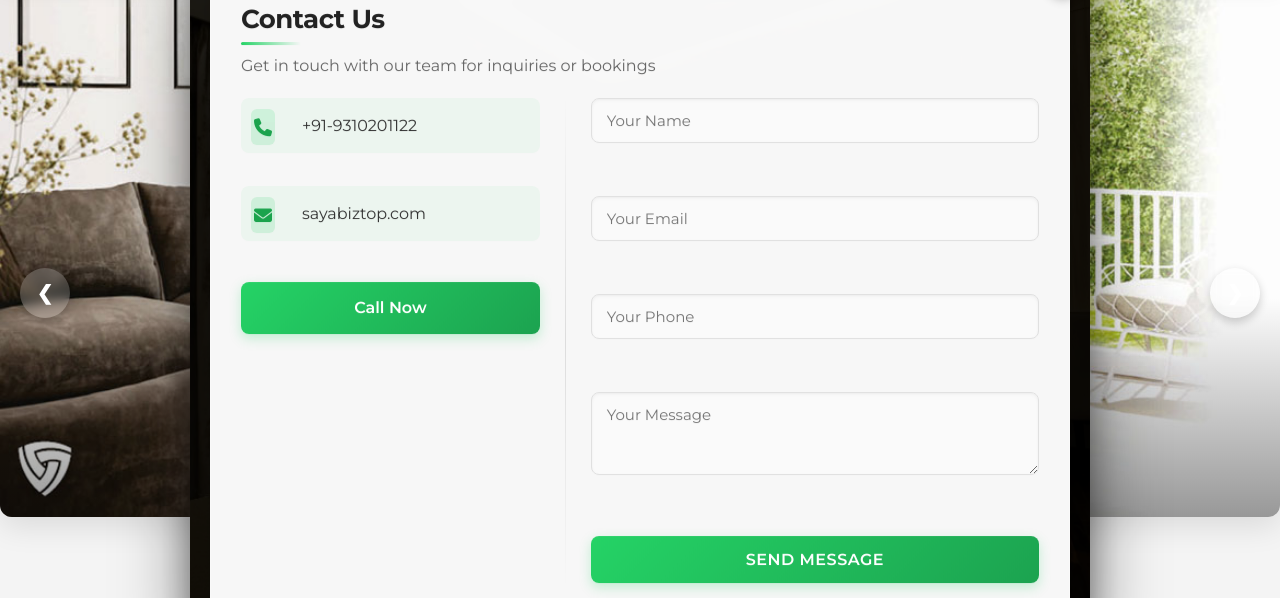
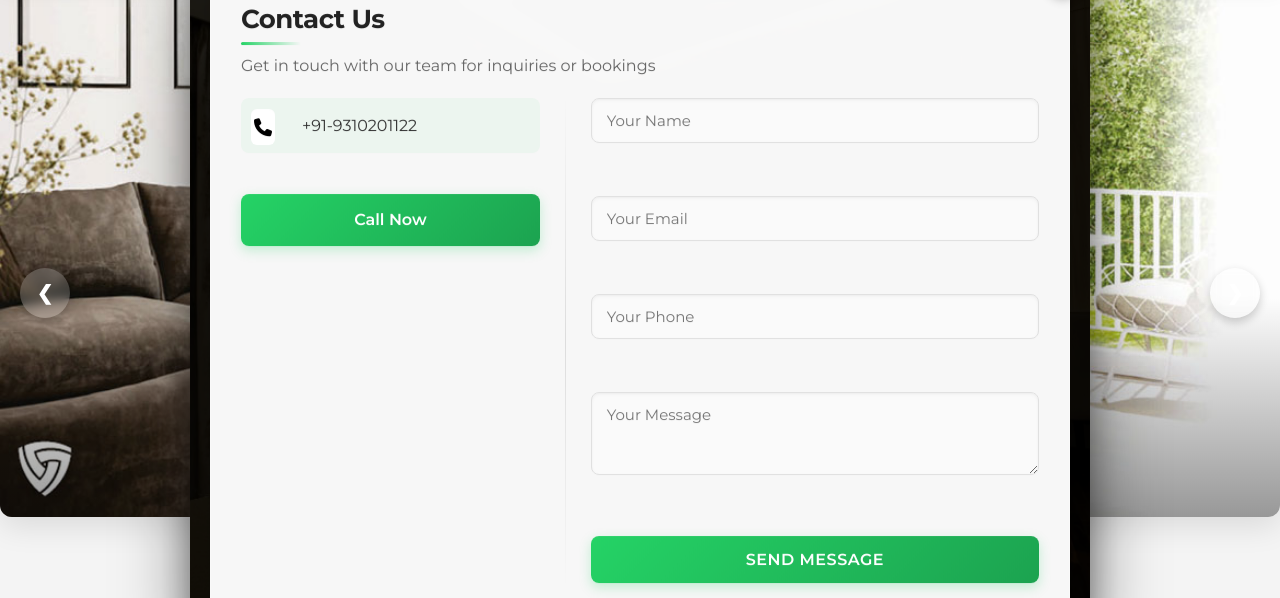
Before and after one commit to AkshayHaldar/sayaproject, a website with bundled scripts: page INDEX.HTML in a window 1280 px wide. Shown: the part 107-705 px from the top of the page. Built offline with nearby package versions, Linux system fonts and the light colour scheme; a script that the page names is missing.

Commit message:
minor changes

```diff
--- a/CSS/amenities.css
+++ b/CSS/amenities.css
@@ -175,10 +175,10 @@
 }
 
 .contact-item i {
-    color: #1ba34d;
+    color: #000;
     font-size: 18px;
     width: 24px;
-    background: rgba(37, 211, 102, 0.15);
+    background: #ffffff;
     height: 36px;
     display: flex;
     align-items: center;
@@ -188,7 +188,7 @@
 }
 
 .contact-item:hover i {
-    background: rgba(37, 211, 102, 0.25);
+    color: #25d366;
     transform: scale(1.1);
 }
 
--- a/INDEX.HTML
+++ b/INDEX.HTML
@@ -430,10 +430,10 @@
                         <i class="fas fa-phone"></i>
                         <span>+91-9310201122</span>
                     </div>
-                    <div class="contact-item">
+                    <!-- <div class="contact-item">
                         <i class="fas fa-envelope"></i>
                         <span>sayabiztop.com</span>
-                    </div>
+                    </div> -->
                     <a href="tel:+919310201122" class="call-button">Call Now</a>
                 </div>
 
@@ -659,10 +659,10 @@
                     <i class="fa-solid fa-phone"></i>
                     <a href="tel:+919310201122">+91-9310201122</a>
                 </div>
-                <div class="contact-item">
+                <!-- <div class="contact-item">
                     <i class="fa-solid fa-envelope"></i>
                     <a href="mailto:sayabiztop.com">sayabiztop@gmail.com</a>
-                </div>
+                </div> -->
                 <div class="contact-item">
                     <i class="fa-solid fa-location-dot"></i>
                     <p><a href="https://www.google.com/maps/place/Saya+south+x/@28.601747,77.442694,10876m/data=!3m1!1e3!4m6!3m5!1s0x390cef002c4a0309:0xe155791d66ac42c1!8m2!3d28.6008223!4d77.4344158!16s%2Fg%2F11ltl1rsj2?hl=en&entry=ttu&g_ep=EgoyMDI1MDIxOS4xIKXMDSoASAFQAw%3D%3D">Saya Southx, Greater Noida</a></p>
```
